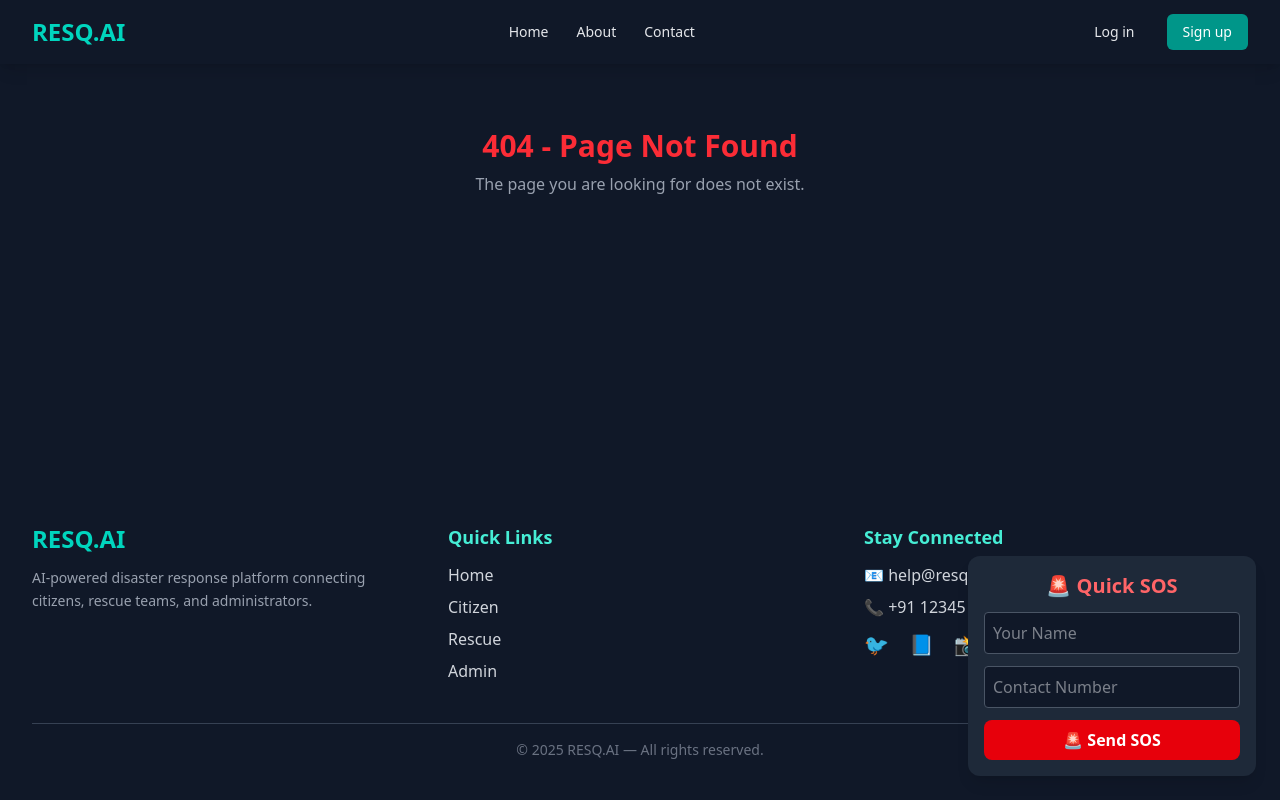
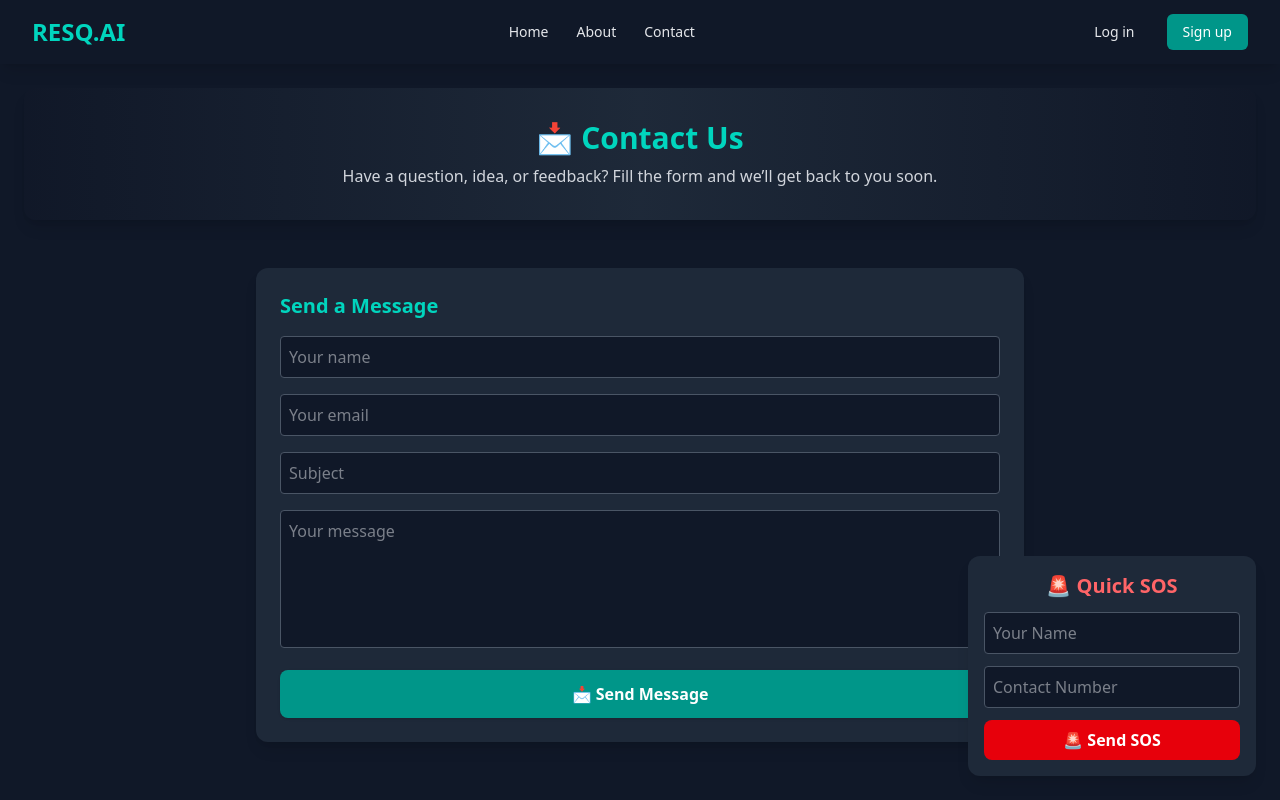
Before and after one commit to NevilSanatan05/resq.ai, a React (Vite) app: page /contact in a window 1280 px wide. Shown: the top 800 px of the page. Built offline with nearby package versions, Linux system fonts and the light colour scheme.

Commit message:
add Contact

```diff
--- a/src/App.jsx
+++ b/src/App.jsx
@@ -19,13 +19,14 @@ import Login from './pages/Login';
 import Register from './pages/Register';
 import NotFound from './pages/NotFound';
 import ToastTest from './components/ToastTest';
+import Contact from './pages/Contact';
+import About from './pages/About';
 
 // Team Management Pages
 import Teams from './pages/Teams';
 import MyTeams from './pages/MyTeams';
 import CreateTeam from './pages/CreateTeam';
 import TeamAnalytics from './pages/TeamAnalytics';
-import About from './pages/About';
 
 // A wrapper to handle authentication redirects
 const AuthWrapper = ({ children }) => {
@@ -56,6 +57,8 @@ function App() {
                 <Routes>
                   {/* Public Routes */}
                   <Route path="/" element={<Home />} />
+                  <Route path="/about" element={<About />} />
+                  <Route path="/contact" element={<Contact />} />
                   <Route path="/test-toast" element={<ToastTest />} />
 
                   {/* Protected Citizen Route */}
@@ -97,36 +100,30 @@ function App() {
                   }/>
 
                   {/* Team Management Routes */}
-
-
                   <Route path="/teams" element={
                     <ProtectedRoute allowedRoles={['admin', 'rescue']}>
                       <Teams />
                     </ProtectedRoute>
                   } />
 
-                {/* My Teams - Admin and Rescue can view their teams */}
                   <Route path="/my-teams" element={
                     <ProtectedRoute allowedRoles={['admin', 'rescue']}>
                       <MyTeams />
                     </ProtectedRoute>
                   } />
 
-                {/* Create Team - Admin and Rescue can create teams */}
                   <Route path="/teams/create" element={
                     <ProtectedRoute allowedRoles={['admin', 'rescue']}>
                       <CreateTeam />
                     </ProtectedRoute>
                   } />
 
-                {/* Team Analytics - Admin only */}
                   <Route path="/teams/analytics" element={
                     <ProtectedRoute allowedRoles={['admin']}>
                       <TeamAnalytics />
                     </ProtectedRoute>
                   } />
 
-                {/* Individual Team View - Admin and Rescue can view */}
                   <Route path="/teams/:teamId" element={
                     <ProtectedRoute allowedRoles={['admin', 'rescue']}>
                       <Teams />
@@ -135,8 +132,6 @@ function App() {
 
                   {/* 404 Route */}
                   <Route path="*" element={<NotFound />} />
-
-                <Route path="/about" element={<About />} />
                 </Routes>
               </div>
               <Footer />
--- a/src/components/Navbar.jsx
+++ b/src/components/Navbar.jsx
@@ -36,6 +36,7 @@ const navConfig = {
     { name: 'Resources', path: '/rescue/resources', icon: <BsCollection className="mr-2" /> },
   ],
   user: [
+    { name: 'UserDashboard', path: '/dashboard', icon: <BsFileEarmarkText className="mr-2" /> },
     { name: 'Report', path: '/report', icon: <BsFileEarmarkText className="mr-2" /> },
     { name: 'Alerts', path: '/alerts', icon: <BsExclamationTriangle className="mr-2" /> },
     { name: 'Help Status', path: '/citizen', icon: <BsClipboardData className="mr-2" /> }
--- /dev/null
+++ b/src/pages/Contact.jsx
@@ -0,0 +1,127 @@
+import { useState } from "react";
+
+function Contact() {
+  const [name, setName] = useState("");
+  const [email, setEmail] = useState("");
+  const [subject, setSubject] = useState("");
+  const [message, setMessage] = useState("");
+  const [loading, setLoading] = useState(false);
+  const [lastMsg, setLastMsg] = useState(null);
+
+  const handleSubmit = (e) => {
+    e.preventDefault();
+    setLoading(true);
+
+    // Simulate sending logic (replace with EmailJS / backend)
+    setTimeout(() => {
+      setLastMsg({
+        name,
+        email,
+        subject,
+        message,
+        time: new Date().toLocaleString(),
+      });
+
+      setName("");
+      setEmail("");
+      setSubject("");
+      setMessage("");
+      setLoading(false);
+      alert("✅ Message sent successfully!");
+    }, 1500);
+  };
+
+  return (
+    <div className="space-y-12">
+      {/* Hero */}
+      <section className="text-center py-8 bg-gradient-to-r from-gray-900 via-gray-800 to-gray-900 rounded-xl shadow-lg">
+        <h2 className="text-3xl font-bold text-teal-400">📩 Contact Us</h2>
+        <p className="mt-2 text-gray-300 max-w-2xl mx-auto">
+          Have a question, idea, or feedback? Fill the form and we’ll get back
+          to you soon.
+        </p>
+      </section>
+
+      {/* Contact Form */}
+      <section className="max-w-3xl mx-auto bg-gray-800 p-6 rounded-xl shadow-lg">
+        <h3 className="text-xl font-semibold text-teal-400 mb-4">
+          Send a Message
+        </h3>
+        <form onSubmit={handleSubmit} className="space-y-4">
+          <input
+            type="text"
+            placeholder="Your name"
+            value={name}
+            onChange={(e) => setName(e.target.value)}
+            className="bg-gray-900 text-gray-200 border border-gray-600 p-2 w-full rounded"
+            required
+          />
+
+          <input
+            type="email"
+            placeholder="Your email"
+            value={email}
+            onChange={(e) => setEmail(e.target.value)}
+            className="bg-gray-900 text-gray-200 border border-gray-600 p-2 w-full rounded"
+            required
+          />
+
+          <input
+            type="text"
+            placeholder="Subject"
+            value={subject}
+            onChange={(e) => setSubject(e.target.value)}
+            className="bg-gray-900 text-gray-200 border border-gray-600 p-2 w-full rounded"
+          />
+
+          <textarea
+            placeholder="Your message"
+            value={message}
+            onChange={(e) => setMessage(e.target.value)}
+            className="bg-gray-900 text-gray-200 border border-gray-600 p-2 w-full rounded"
+            rows={5}
+            required
+          />
+
+          <button
+            type="submit"
+            disabled={loading}
+            className="bg-teal-600 hover:bg-teal-700 text-white px-6 py-3 rounded-lg shadow font-semibold w-full"
+          >
+            {loading ? "⏳ Sending..." : "📩 Send Message"}
+          </button>
+        </form>
+      </section>
+
+      {/* Last Message */}
+      {lastMsg && (
+        <section className="max-w-3xl mx-auto bg-gray-800 p-6 rounded-xl shadow-lg">
+          <h3 className="text-xl font-semibold text-yellow-400">
+            ✅ Last Message Sent
+          </h3>
+          <ul className="mt-3 text-gray-300 space-y-1">
+            <li>
+              <strong className="text-teal-400">Name:</strong> {lastMsg.name}
+            </li>
+            <li>
+              <strong className="text-teal-400">Email:</strong> {lastMsg.email}
+            </li>
+            <li>
+              <strong className="text-teal-400">Subject:</strong>{" "}
+              {lastMsg.subject || "N/A"}
+            </li>
+            <li>
+              <strong className="text-teal-400">Message:</strong>{" "}
+              {lastMsg.message}
+            </li>
+            <li>
+              <strong className="text-teal-400">Time:</strong> {lastMsg.time}
+            </li>
+          </ul>
+        </section>
+      )}
+    </div>
+  );
+}
+
+export default Contact;
--- a/src/pages/Home.jsx
+++ b/src/pages/Home.jsx
@@ -22,13 +22,13 @@ function Home() {
             🚨 Send SOS
           </Link>
           <Link
-            to="/rescue"
+            to="/rescue-dashboard"
             className="bg-green-600 hover:bg-green-700 text-white px-6 py-3 rounded-lg shadow-lg font-semibold"
           >
             🛟 Rescue Dashboard
           </Link>
           <Link
-            to="/admin"
+            to="/admin-dashboard"
             className="bg-blue-600 hover:bg-blue-700 text-white px-6 py-3 rounded-lg shadow-lg font-semibold"
           >
             🖥️ Admin Panel
```
Lines whose indentation alone changed are shown as unchanged.
